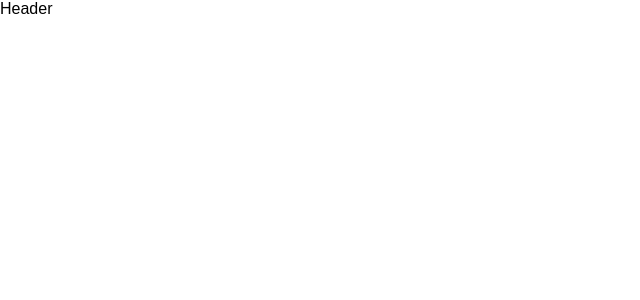
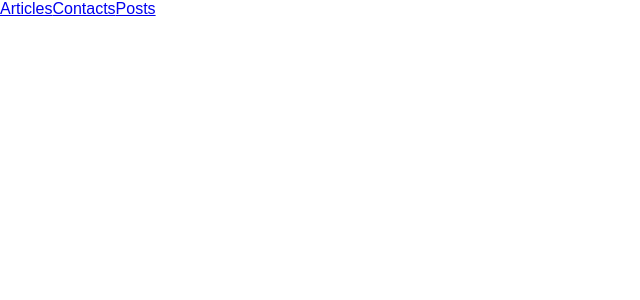
Before and after one commit to gorbunov-dv/hello, a React (Create React App) app: page / in a window 1280 px wide. Shown: the top 300 px of the page, without its empty margins (0-640 px from the left). Built offline with nearby package versions, Linux system fonts and the light colour scheme; the HTML template or start-up script is replaced by a standard one.

Commit message:
Added showing links on page

```diff
--- a/src/App.js
+++ b/src/App.js
@@ -20,7 +20,7 @@ class App extends Component {
   render () {
     return (
       <div>
-        <Header />
+        <Header items={menu} />
       </div>
     );
   }
--- a/src/Header.js
+++ b/src/Header.js
@@ -2,9 +2,10 @@ import React, { Component } from 'react';
 
 class Header extends Component {
   render () {
+    console.log('items', this.props.items);
     return (
       <div>
-        Header
+        {this.props.items.map((item, index) => <a href={item.link}>{item.label}</a>)}
       </div>
     );
   }
```
